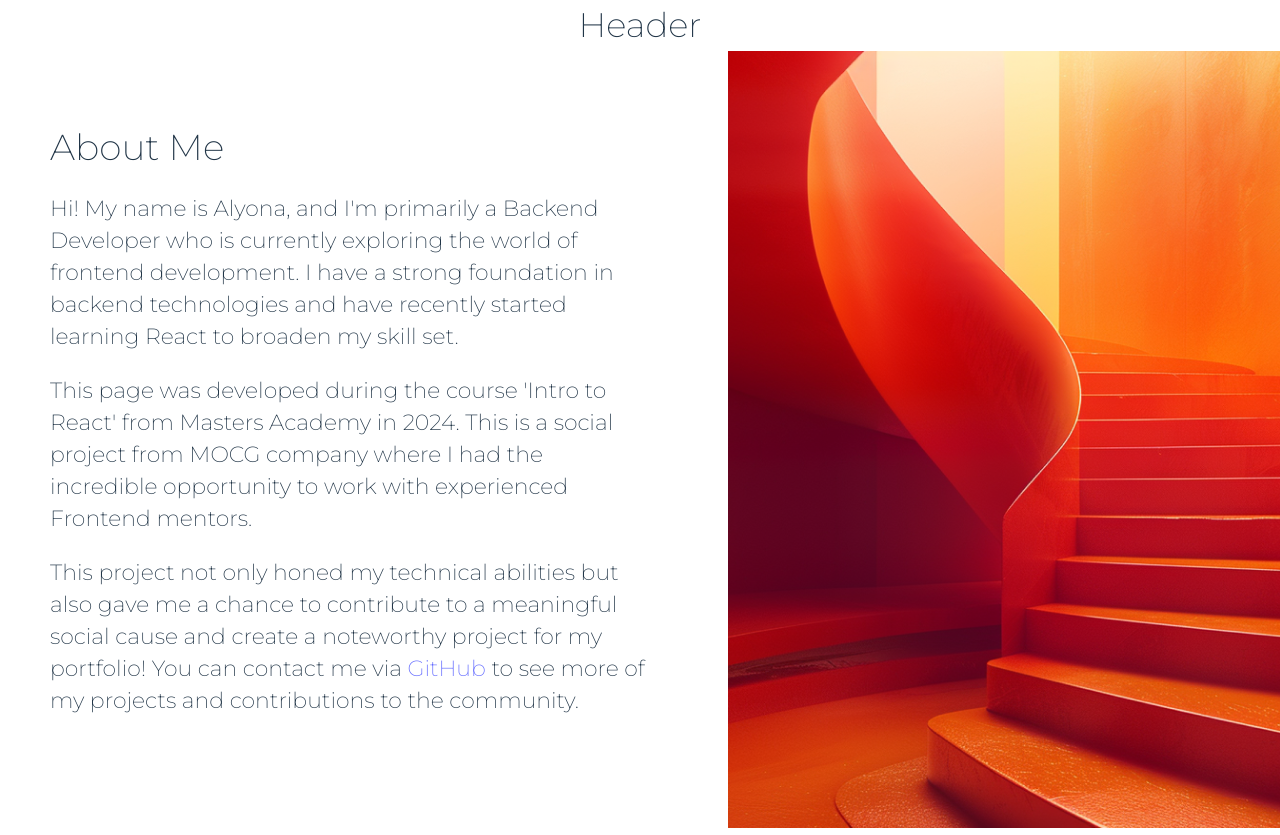
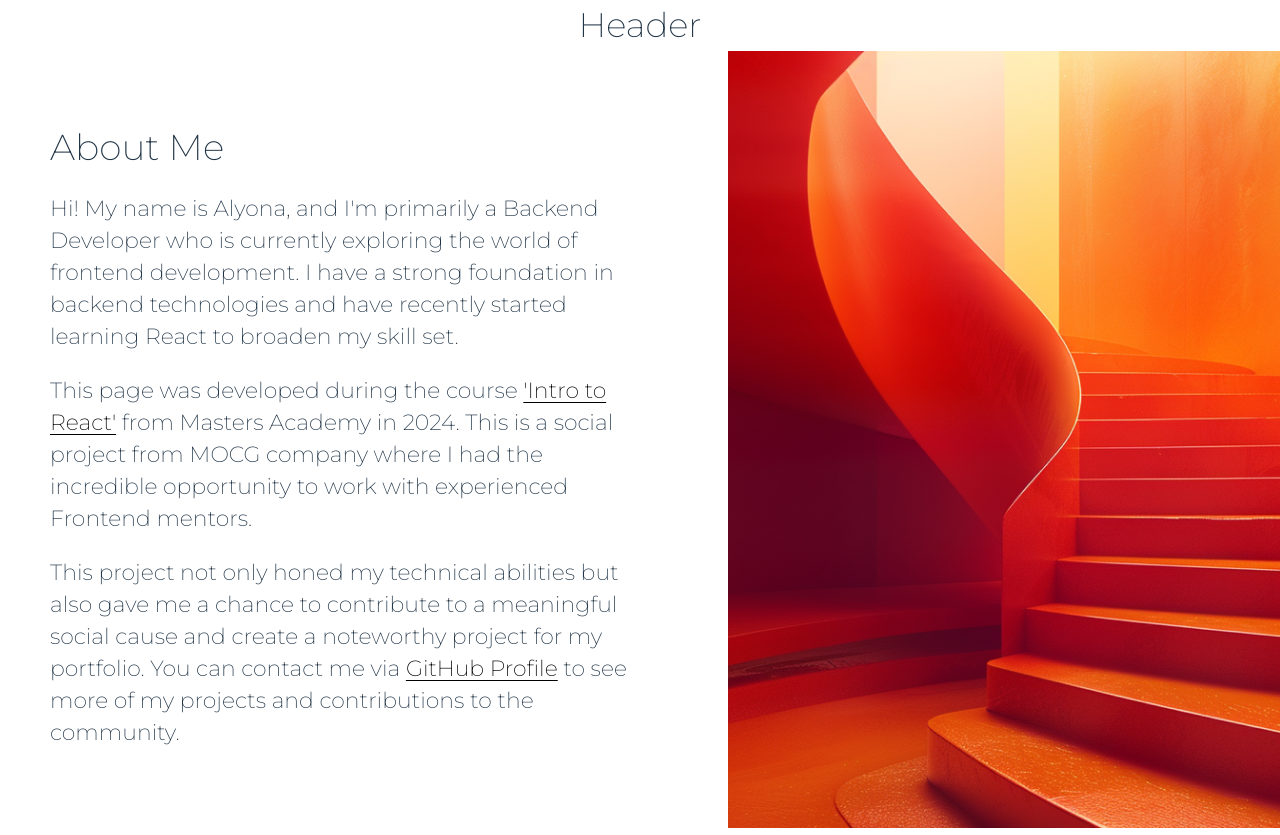
Before and after one commit to MastersAcademy/fe-react-2024, a React (Vite) app: page / in a window 1280 px wide. Built offline with nearby package versions, Linux system fonts and the light colour scheme.

Commit message:
Task-01: fix styles

```diff
--- a/src/App.css
+++ b/src/App.module.css
@@ -1,4 +1,4 @@
-body {
+.mainContainer {
   display: flex;
   flex-direction: column;
 }
--- a/src/App.tsx
+++ b/src/App.tsx
@@ -2,14 +2,14 @@ import { About } from '@/components/about/About.component.tsx';
 
 import { HeaderComponent } from './components/header/Header.component.tsx';
 
-import './App.css';
+import styles from './App.module.css';
 
 function App() {
     return (
-        <>
+        <div className={styles.mainContainer}>
             <HeaderComponent />
             <About />
-        </>
+        </div>
     );
 }
 
--- a/src/components/about/About.component.tsx
+++ b/src/components/about/About.component.tsx
@@ -5,29 +5,32 @@ import styles from './about.module.css';
 export const About = () => (
     <div className={styles.aboutWrapper}>
         <div className={styles.aboutText}>
-            <h1> About Me </h1>
-            <p>
+            <h1 className={styles.aboutTextHeader}>About Me</h1>
+            <p className={styles.aboutTextPar}>
                 Hi! My name is Alyona, and I&apos;m primarily a Backend Developer who is currently exploring the world of frontend
                 development. I have a strong foundation in backend technologies and have recently started learning React to broaden my skill
                 set.
             </p>
-            <p>
-                {' '}
-                This page was developed during the course &apos;Intro to React&apos; from Masters Academy in 2024. This is a social project
-                from MOCG company where I had the incredible opportunity to work with experienced Frontend mentors.{' '}
+            <p className={styles.aboutTextPar}>
+                This page was developed during the course&nbsp;
+                <a className={styles.aboutLink} href="https://www.mastersacademy.education/frontend-react-it">
+                    &apos;Intro to React&apos;
+                </a>
+                &nbsp;from Masters Academy in 2024. This is a social project from MOCG company where I had the incredible opportunity to
+                work with experienced Frontend mentors.
             </p>
-            <p>
+            <p className={styles.aboutTextPar}>
                 This project not only honed my technical abilities but also gave me a chance to contribute to a meaningful social cause and
-                create a noteworthy project for my portfolio! You can contact me via{' '}
-                <a href="https://github.com/alyona-shirpal" target="_blank" rel="noreferrer">
-                    GitHub
-                </a>{' '}
-                to see more of my projects and contributions to the community.{' '}
+                create a noteworthy project for my portfolio. You can contact me via&nbsp;
+                <a className={styles.aboutLink} href="https://github.com/alyona-shirpal" target="_blank" rel="noreferrer">
+                    GitHub Profile
+                </a>
+                &nbsp;to see more of my projects and contributions to the community.
             </p>
         </div>
 
-        <div className={styles.aboutImage}>
-            <img src={aboutImage} alt="about" />
+        <div>
+            <img className={styles.aboutImage} src={aboutImage} alt="about" />
         </div>
     </div>
 );
--- a/src/components/about/about.module.css
+++ b/src/components/about/about.module.css
@@ -4,14 +4,14 @@
   justify-content: space-between;
 }
 
-.aboutText h1 {
+.aboutTextHeader {
   font-size: 36px;
   font-weight: 700;
   line-height: 44px;
   text-align: left;
 }
 
-.aboutText p {
+.aboutTextPar {
   font-size: 22px;
   font-weight: 400;
   line-height: 32px;
@@ -21,6 +21,13 @@
 .aboutText {
   width: 55%;
   padding: 50px;
+}
+
+.aboutLink {
+  color: #FFF;
+  text-decoration: underline;
+  text-underline-offset: 4px;
+  text-decoration-thickness: 1px;
 }
 
 @media screen and (max-width: 390px) {
@@ -39,26 +46,38 @@
     padding: 0;
   }
 
-  .aboutText p {
-    font-family: Montserrat, sans-serif;
+  .aboutTextPar {
     font-size: 16px;
     font-weight: 400;
     line-height: 18px;
-    text-align: left;
   }
 
-  .aboutText h1 {
-    font-family: Montserrat, sans-serif;
+  .aboutTextHeader {
     font-size: 27px;
     font-weight: 600;
     line-height: 32px;
-    text-align: left;
   }
 
-  .aboutImage img {
+  .aboutImage {
     border-radius: 30px;
     width: 330px;
     height: 294px;
     object-fit: cover;
   }
 }
+
+@media (prefers-color-scheme: light) {
+
+  .aboutLink {
+    color: #000;
+  }
+}
+
+@media (min-width: 1281px) {
+
+  .aboutWrapper {
+    display: flex;
+    justify-content: center;
+    align-items: center;
+  }
+}
--- a/src/index.css
+++ b/src/index.css
@@ -11,8 +11,6 @@
   text-rendering: optimizelegibility;
   -webkit-font-smoothing: antialiased;
   -moz-osx-font-smoothing: grayscale;
-  --mobile-max-width: 390px;
-  --desktop-min-width: 1281px;
 }
 
 a {
```
